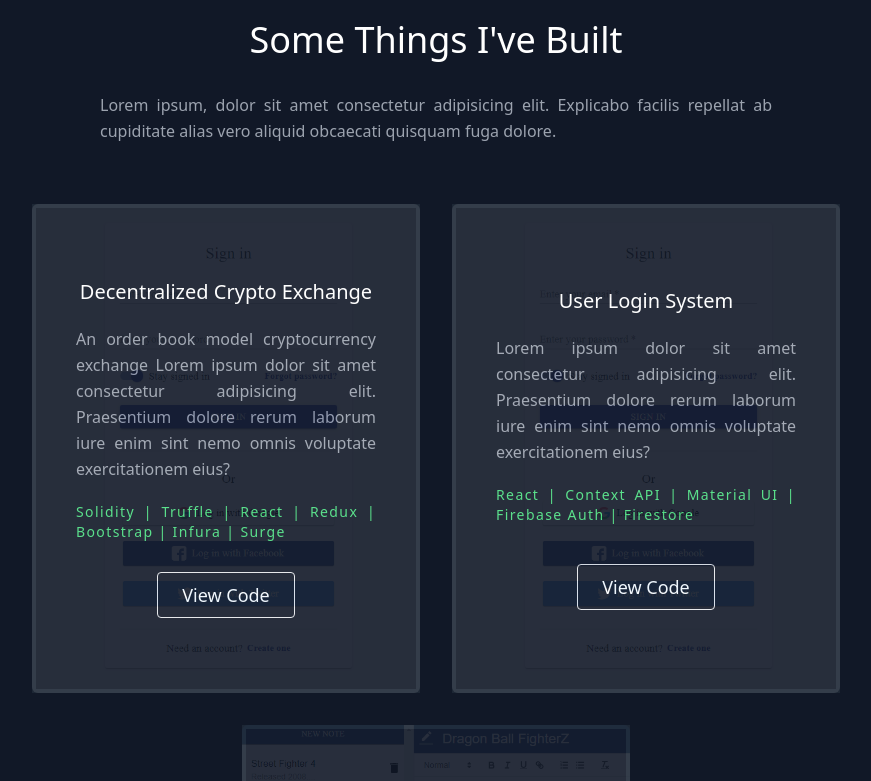
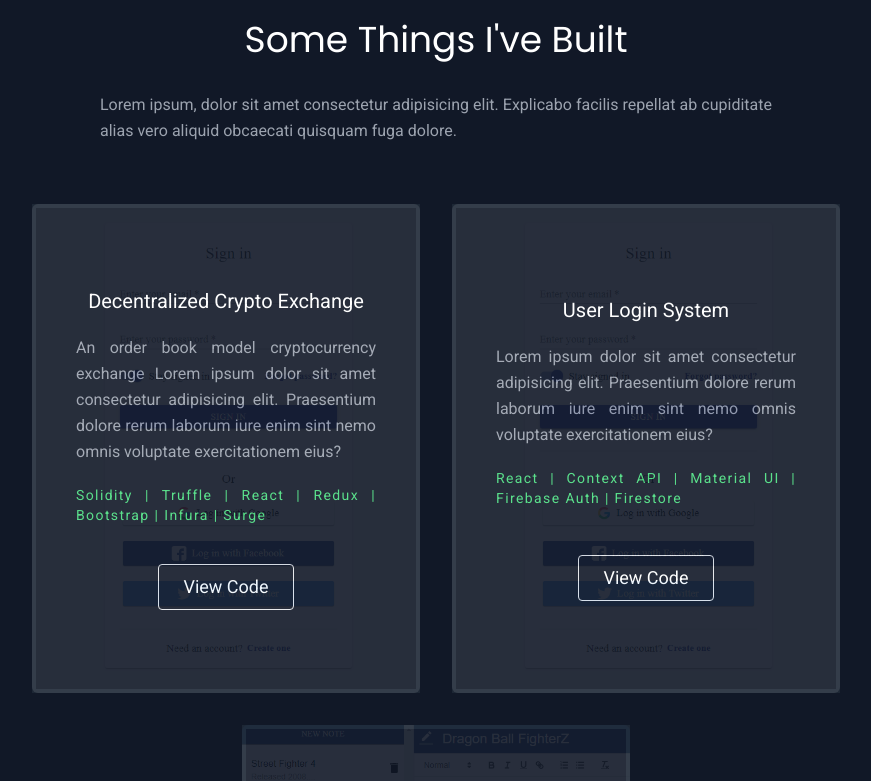
Before and after one commit to michael-orzel/portfolio, a React (Create React App) app: page / in a window 1280 px wide. Shown: the part 2394-3175 px from the top of the page, without its empty margins (204-1075 px from the left). Built offline with nearby package versions, Linux system fonts and the light colour scheme.

Commit message:
font and navbar transition/transform

```diff
--- a/public/index.html
+++ b/public/index.html
@@ -9,7 +9,7 @@
       name="description"
       content="Web site created using create-react-app"
     />
-    <link rel="apple-touch-icon" href="%PUBLIC_URL%/logo192.png" />
+    <link rel="apple-touch-icon" href="%PUBLIC_URL%/logo.png" />
     <!--
       manifest.json provides metadata used when your web app is installed on a
       user's mobile device or desktop. See https://developers.google.com/web/fundamentals/web-app-manifest/
--- a/src/components/Navbar.js
+++ b/src/components/Navbar.js
@@ -66,8 +66,8 @@ export default function Navbar() {
 
       <div
         className={navigation
-          ? 'fixed z-40 w-full h-screen bg-gray-700 opacity-70 transition duration-500 ease-in-out transform translate-x-0'
-          : 'fixed z-40 w-full h-screen bg-gray-700 opacity-0 transition duration-500 ease-in-out transform translate-x-full'}
+          ? 'fixed z-40 w-full h-screen bg-gray-700 opacity-70 transition duration-150 ease-in-out transform scale-100'
+          : 'fixed z-40 w-full h-screen bg-gray-700 opacity-0 transition duration-150 ease-in-out transform scale-0'}
         onClick={hideNavigation}
       />
 
--- a/src/components/Projects.js
+++ b/src/components/Projects.js
@@ -32,13 +32,13 @@ export default function Projects() {
                 />
                 <div className="absolute z-3 top-0 transition duration-300 ease-in-out bg-gray-900 text-justify w-full h-full px-10 py-10 flex flex-col justify-evenly items-center border-4 border-gray-800 opacity-90 hover:opacity-80">
                   <div className='max-w-xs flex flex-col justify-center items-center'>
-                    <h1 className="text-xl title-font font-medium text-white">
+                    <h2 className="text-xl title-font font-medium text-white">
                       {project.title}
-                    </h1>
+                    </h2>
                     <p className="text-md leading-relaxed py-5">{project.description}</p>
-                    <h2 className="text-sm title-font font-medium text-green-400 tracking-widest">
+                    <h3 className="text-sm title-font font-medium text-green-400 tracking-widest">
                       {project.technologies}
-                    </h2>
+                    </h3>
                   </div>
                   <a
                     href={project.code} target='_blank'
--- a/src/index.css
+++ b/src/index.css
@@ -1,5 +1,13 @@
+@import url('https://fonts.googleapis.com/css2?family=Poppins&family=Roboto&display=swap');
+
 @tailwind base;
 @tailwind components;
 @tailwind utilities;
 
+@layer base {
+  h1 {
+    @apply font-heading;
+  }
+}
+
 html { scroll-behavior: smooth; }
--- a/tailwind.config.js
+++ b/tailwind.config.js
@@ -3,6 +3,10 @@ module.exports = {
   darkMode: false, // or 'media' or 'class'
   theme: {
     extend: {},
+    fontFamily: {
+      sans: ['Roboto', 'sans-serif'],
+      heading: ['Poppins', 'sans-serif']
+    }
   },
   plugins: [],
 }
```
